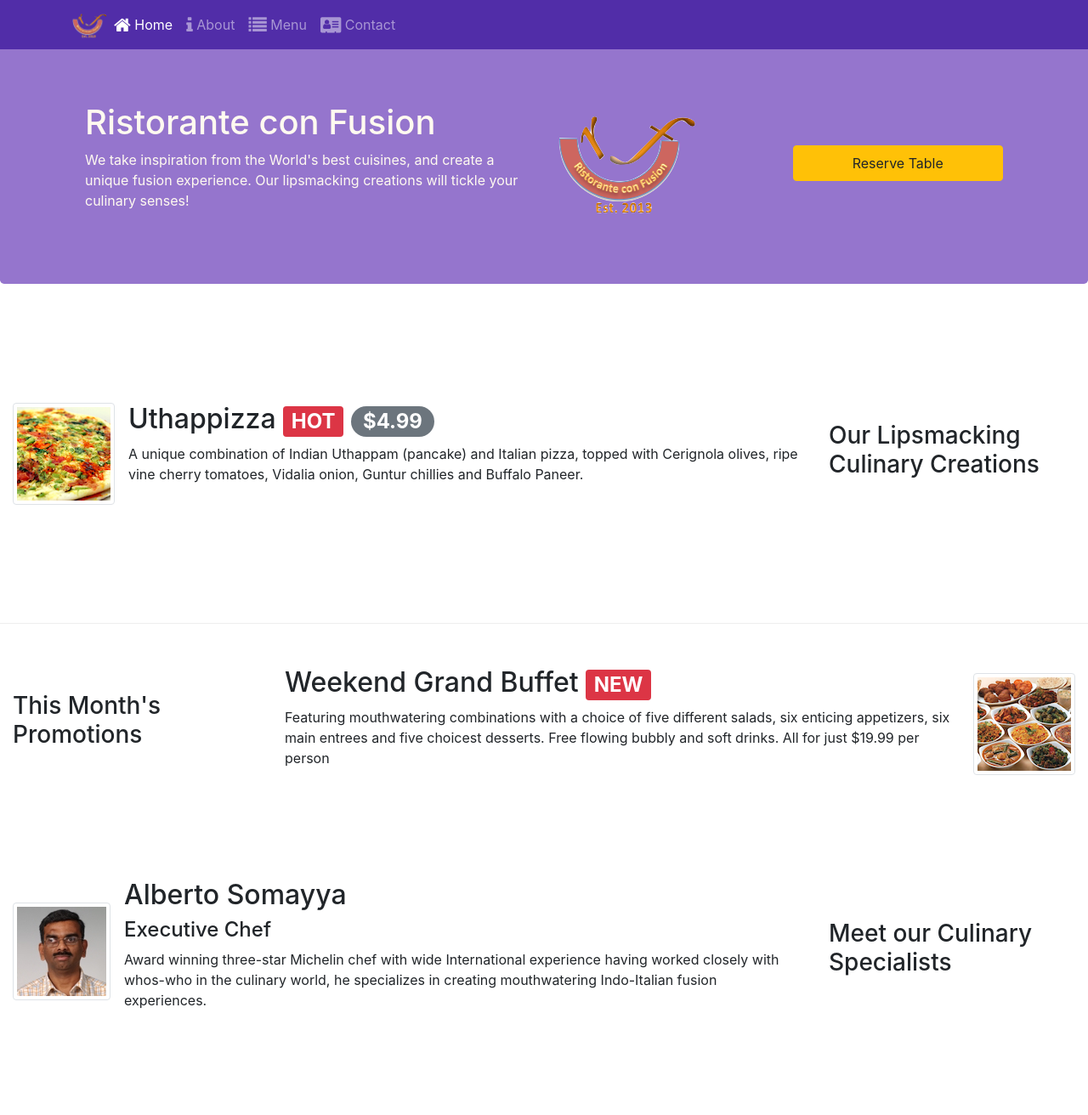
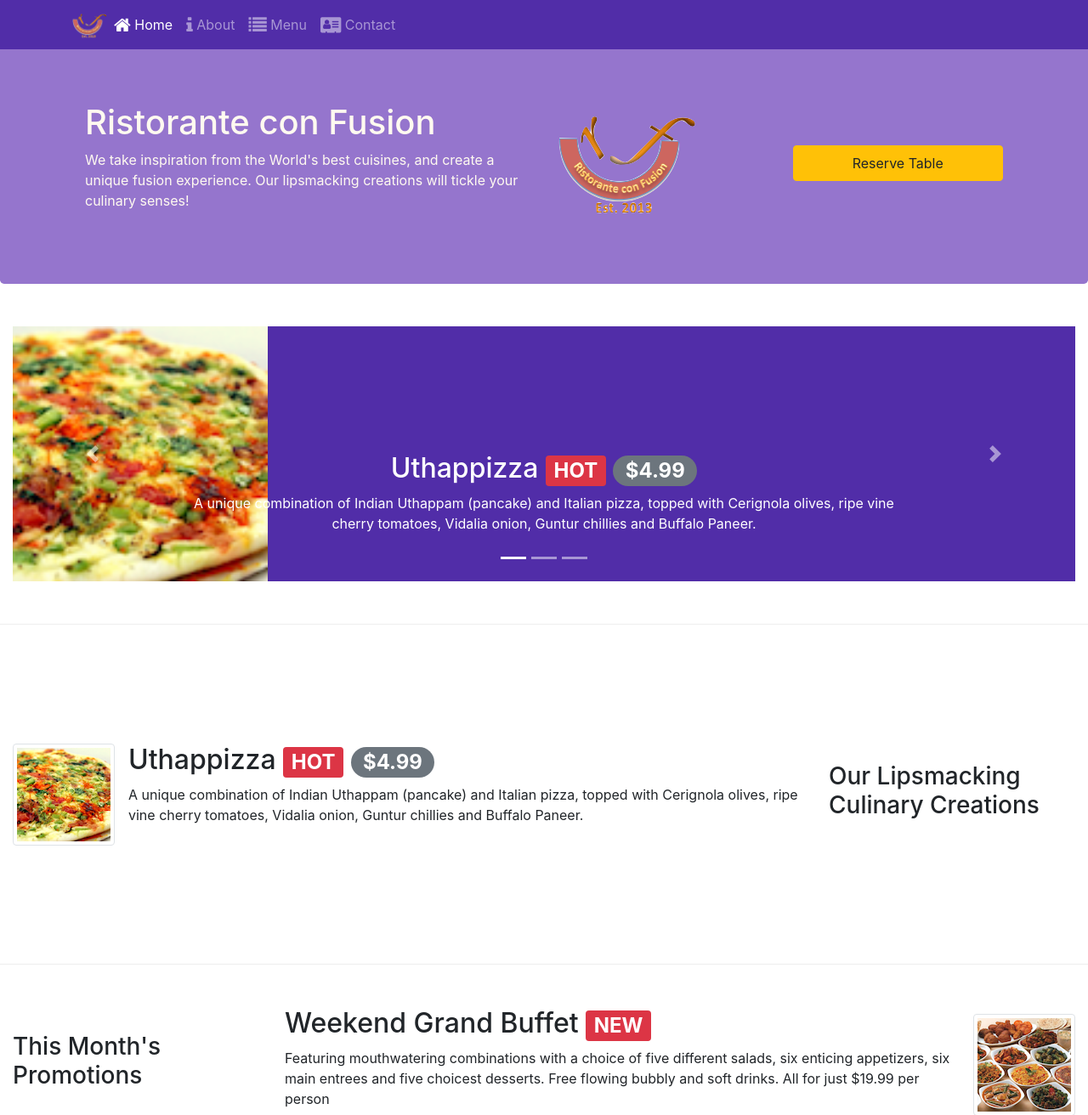
Before and after one commit to Trianglium/conFusion, a web app: file static/index.html in a window 1280 px wide. Shown: the top 1312 px of the page at 85% size. Run offline with its HTML, style and script files only (its server is not run), Linux system fonts and the light colour scheme; some libraries are stand-ins or nearby versions.

Commit message:
Carousel

```diff
--- a/static/css/styles.css
+++ b/static/css/styles.css
@@ -44,3 +44,18 @@ body{
     border-bottom: 1px solid #ddd;
     padding: 10px;
 }
+
+.carousel {
+    background:#512DA8;
+}
+
+.carousel-item {
+  height: 300px;
+}
+
+.carousel-item img {
+    position: absolute;
+    top: 0;
+    left: 0;
+    min-height: 300px;
+}
--- a/static/index.html
+++ b/static/index.html
@@ -95,6 +95,64 @@
 
     <!-- Main Content -->
     <div class="conatiner">
+
+        <!-- Carousel -->
+        <div class="row row-content">
+           <div class="col">
+
+             <div id="mycarousel" class="carousel slide" data-ride="carousel">
+               <div class="carousel-inner" role="listbox">
+                        <div class="carousel-item active">
+                            <img class="d-block img-fluid"
+                                src="img/uthappizza.png" alt="Uthappizza">
+                            <div class="carousel-caption d-none d-md-block">
+                                <h2>Uthappizza <span class="badge badge-danger">HOT</span> <span class="badge badge-pill badge-secondary">$4.99</span></h2>
+                                <p class="d-none d-sm-block">A unique combination of Indian Uthappam (pancake) and
+                                    Italian pizza, topped with Cerignola olives, ripe vine
+                                    cherry tomatoes, Vidalia onion, Guntur chillies and
+                                    Buffalo Paneer.</p>
+                            </div>
+                        </div>
+                        <div class="carousel-item">
+                          <img class="d-block img-fluid"
+                              src="img/buffet.png" alt="WeekendGrandBuffet">
+                          <div class="carousel-caption d-none d-md-block">
+                                <h2>Weekend Grand Buffet <span class="badge badge-danger">NEW</span></h2>
+                                <p class="d-none d-sm-block">Featuring mouthwatering combinations with a choice of five different salads, six enticing appetizers, six main entrees and five choicest desserts. Free flowing bubbly and soft drinks. All for just $19.99 per person </p>
+                          </div>
+                        </div>
+                        <div class="carousel-item">
+                          <img class="d-block img-fluid"
+                              src="img/alberto.png" alt="ChefAlberto">
+                          <div class="carousel-caption d-none d-md-block">
+                          <h2>Alberto Somayya</h2>
+                          <h4>Executive Chef</h4>
+                          <p class="d-none d-sm-block">Award winning three-star Michelin chef with wide
+                              International experience having worked closely with
+                              whos-who in the culinary world, he specializes in
+                              creating mouthwatering Indo-Italian fusion experiences.
+                              </p>
+                          </div>
+                        </div>
+                        <!-- Manual Carousel Controls -->
+                        <ol class="carousel-indicators">
+                        <li data-target="#mycarousel" data-slide-to="0" class="active"></li>
+                        <li data-target="#mycarousel" data-slide-to="1"></li>
+                        <li data-target="#mycarousel" data-slide-to="2"></li>
+                    </ol>
+                    <!-- Left & Right Controls (Previous and Next )-->
+                    <a class="carousel-control-prev" href="#mycarousel" role="button" data-slide="prev">
+                        <span class="carousel-control-prev-icon"></span>
+                    </a>
+                    <a class="carousel-control-next" href="#mycarousel" role="button" data-slide="next">
+                        <span class="carousel-control-next-icon"></span>
+                    </a>
+                    </div>
+             </div>
+
+          </div>
+       </div>
+        <!-- Main Promo and Resturant Content -->
         <div class="row row-content align-items-center">
             <div class="col-12 col-sm-4 order-sm-last col-md-3">
                 <h3>Our Lipsmacking Culinary Creations</h3>
@@ -104,7 +162,7 @@
                       <img class="d-flex mr-3 img-thumbnail align-self-center"
                               src="img/uthappizza.png" alt="Uthappizza">
                       <div class="media-body">
-                          <h2 class="mt-0">Uthappizza <span class="badge badge-danger">HOT</span>  <span class="badge badge-pill badge-secondary">$4.99</span></h2>
+                          <h2 class="mt-0">Uthappizza <span class="badge badge-danger">HOT</span> <span class="badge badge-pill badge-secondary">$4.99</span></h2>
                           <p class="d-none d-sm-block">A unique combination of Indian Uthappam (pancake) and
                               Italian pizza, topped with Cerignola olives, ripe vine
                               cherry tomatoes, Vidalia onion, Guntur chillies and
```
